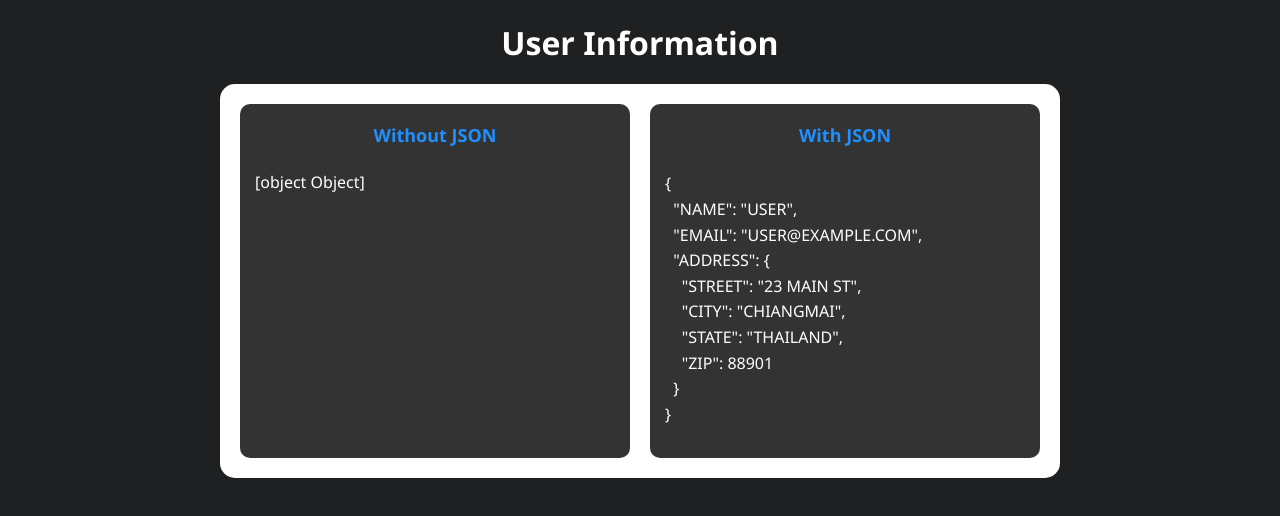
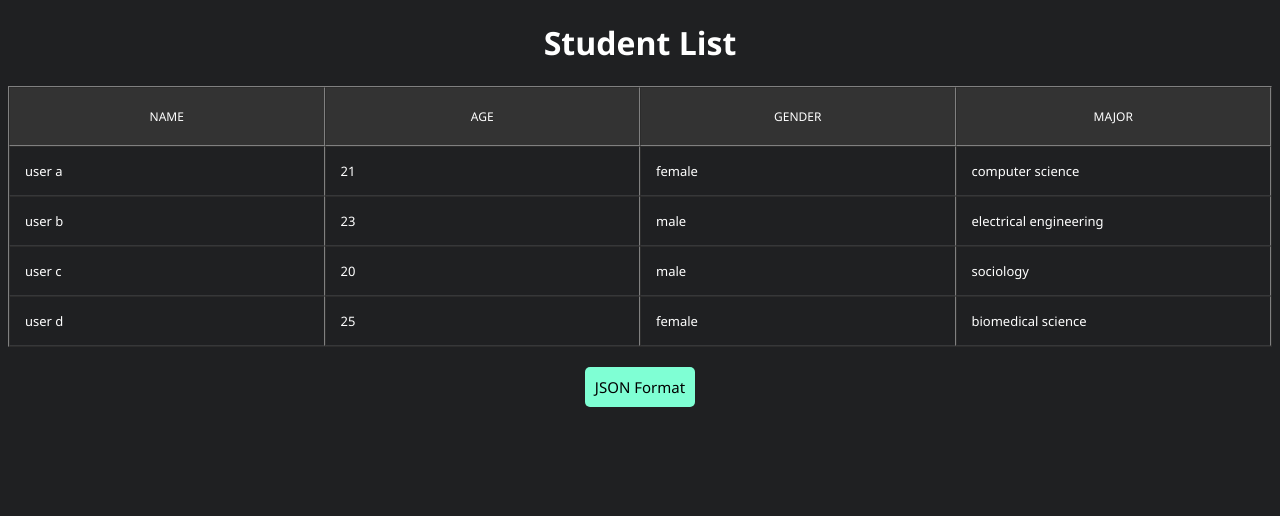
Before and after one commit to tee2490/AngularBasic, an Angular app: page / in a window 1280 px wide. Shown: the top 516 px of the page. Built offline with nearby package versions, Linux system fonts and the light colour scheme.

Commit message:
Section06 Displaying Table Data To JSON string

```diff
--- a/src/app/app.component.css
+++ b/src/app/app.component.css
@@ -1,35 +1,61 @@
+* {
+  font-family: "Segoe UI", Tahoma, Geneva, Verdana, sans-serif;
+}
 h1 {
   text-align: center;
-  font-size: 32px;
-  margin-bottom: 20px;
 }
-
-.user-info {
-  display: grid;
-  grid-template-columns: 1fr 1fr; /* Two columns */
-  gap: 20px; /* Space between columns */
+table {
+  width: 100%;
+  table-layout: fixed;
+}
+th {
+  background-color: #333;
+  padding: 20px 15px;
+  text-align: center;
+  font-weight: 500;
+  font-size: 12px;
+  text-transform: uppercase;
+}
+td {
+  padding: 15px;
+  text-align: left;
+  vertical-align: middle;
+  font-weight: 300;
+  font-size: 13px;
+  border-bottom: 1px solid rgba(255, 255, 255, 0.1);
+}
+button {
+  display: block;
+  position: relative;
+  margin: 0 auto;
+  margin-top: 20px;
+  padding: 10px;
+  border: none;
+  background-color: aquamarine;
+  border-radius: 5px;
+  font-size: 15px;
+}
+div {
+  background-color: #2d2d2d; /* Dark modern background */
+  color: #f1f1f1; /* Light text color for contrast */
+  padding: 20px;
+  border-radius: 10px; /* Rounded corners */
+  box-shadow: 0 4px 12px rgba(0, 0, 0, 0.2); /* Modern shadow effect */
   max-width: 800px;
-  margin: 0 auto;
-  padding: 20px;
-  background-color: #fff;
-  border-radius: 15px;
+  margin: 20px auto;
 }
-
-.info-block {
+div h2 {
+  color: #4caf50; /* Stylish green color for the heading */
+  margin-bottom: 15px;
+  text-align: center;
+}
+div pre {
+  background-color: #1e1e1e; /* Slightly darker background for the code */
+  color: #d4d4d4; /* Light gray text for the JSON */
   padding: 15px;
-  background-color: #333;
-  border-radius: 10px;
+  border-radius: 8px;
+  overflow-x: auto; /* Scrollbar if the content overflows */
+  white-space: pre-wrap; /* Wraps the content inside the box */
+  font-family: "Courier New", Courier, monospace; /* Monospaced font for code */
+  font-size: 14px;
 }
-
-h4 {
-  font-size: 18px;
-  text-align: center;
-  color: dodgerblue;
-  margin-top: 4px;
-}
-
-pre {
-  font-size: 16px;
-  line-height: 1.6;
-  word-wrap: break-word;
-}
--- a/src/app/app.component.html
+++ b/src/app/app.component.html
@@ -1,11 +1,30 @@
-    <h1>User Information</h1>
-    <div class="user-info">
-      <div class="info-block">
-        <h4>Without JSON</h4>
-        <p>{{ userDetails }}</p>
-      </div>
-      <div class="info-block">
-        <h4>With JSON</h4>
-        <pre>{{ userDetails | json | uppercase }}</pre>
-      </div>
-    </div>
+<h1>Student List</h1>
+<table border="1" cellspacing="0">
+  <thead>
+    <tr>
+      <th>Name</th>
+      <th>Age</th>
+      <th>Gender</th>
+      <th>Major</th>
+    </tr>
+  </thead>
+  <tbody>
+    @for (student of students; track student) {
+      <tr>
+        <td>{{ student.name }}</td>
+        <td>{{ student.age }}</td>
+        <td>{{ student.gender }}</td>
+        <td>{{ student.major }}</td>
+      </tr>
+    }
+  </tbody>
+</table>
+
+<button type="button" (click)="toggleJson()">JSON Format</button>
+
+@if (showJson) {
+  <div>
+    <h2>JSON Format</h2>
+    <pre>{{ students | json | titlecase }}</pre>
+  </div>
+}
--- a/src/app/app.component.ts
+++ b/src/app/app.component.ts
@@ -11,14 +11,21 @@
   styleUrl: './app.component.css',
 })
 export class AppComponent {
-  userDetails = {
-    name: 'User',
-    email: 'user@example.com',
-    address: {
-      street: '23 Main St',
-      city: 'ChiangMai',
-      state: 'Thailand',
-      zip: 88901,
+  showJson: boolean = false;
+
+  students = [
+    { name: 'user a', age: 21, gender: 'female', major: 'computer science' },
+    {
+      name: 'user b',
+      age: 23,
+      gender: 'male',
+      major: 'electrical engineering',
     },
-  };
+    { name: 'user c', age: 20, gender: 'male', major: 'sociology' },
+    { name: 'user d', age: 25, gender: 'female', major: 'biomedical science' },
+  ];
+
+  toggleJson() {
+    this.showJson = !this.showJson;
+  }
 }
```
